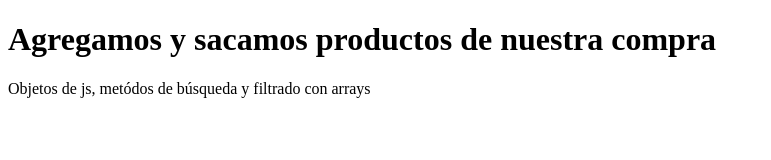
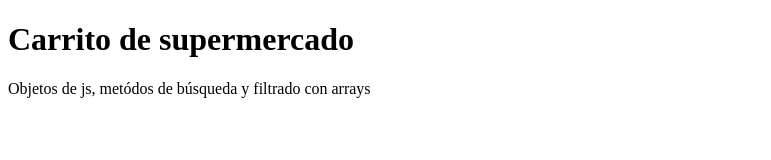
Before and after one commit to Silviavn/segunda-entrega-js, a plain HTML site: page index.html in a window 1280 px wide. Shown: the whole page, without its empty margins (0-771 px from the left). Drawn offline with Linux system fonts and the light colour scheme.

Commit message:
nuevos cambios

```diff
--- a/index.html
+++ b/index.html
@@ -7,7 +7,7 @@
     <title>Segunda entrega js</title>
 </head>
 <body>
-    <h1>Agregamos y sacamos productos de nuestra compra</h1>
+    <h1>Carrito de supermercado</h1>
     <p>Objetos de js, metódos de búsqueda y filtrado con arrays</p>
     <script src="main.js"></script>
 </body>
```
Also changed, not shown: requisitos/Captura de pantalla 2023-05-09 190503.png (added), requisitos/Captura de pantalla 2023-05-09 235715.png (added), requisitos/Captura de pantalla 2023-05-09 235738.png (added).
